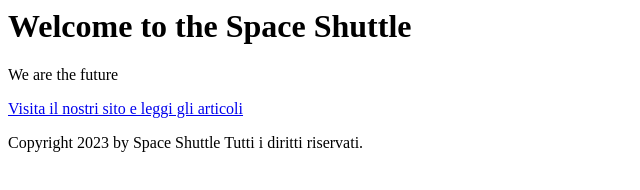
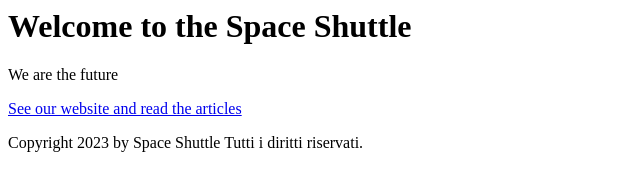
Before and after one commit to Diubus/Spaceshuttle, a plain HTML site: page index.html in a window 1280 px wide. Shown: the full height of the page, 0-640 px from the left. Drawn offline with Linux system fonts and the light colour scheme.

Commit message:
Update index.html

```diff
--- a/index.html
+++ b/index.html
@@ -14,7 +14,7 @@
 
 </body>
 
-<a href="https://www.spacex.com">Visita il nostri sito e leggi gli articoli</a>
+<a href="https://www.spacex.com">See our website and read the articles</a>
 
 <!--Pié di pagina -->
 
```
